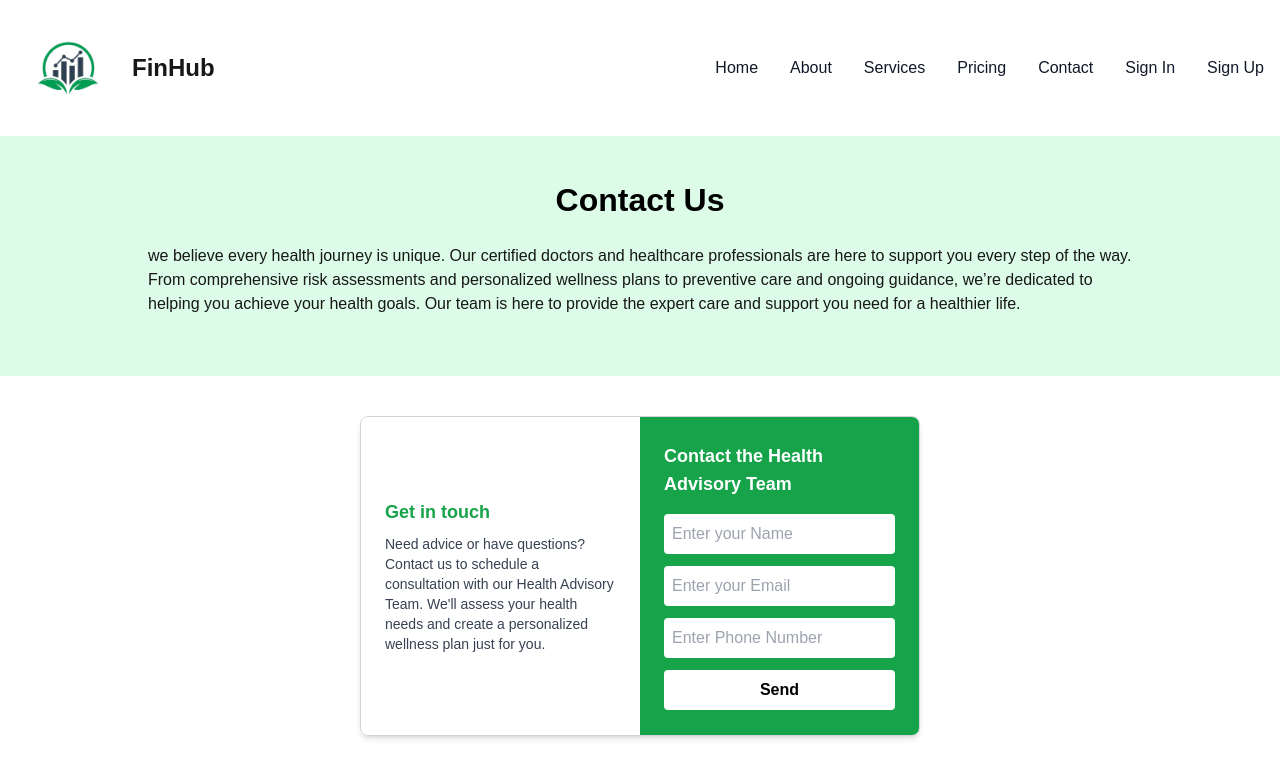
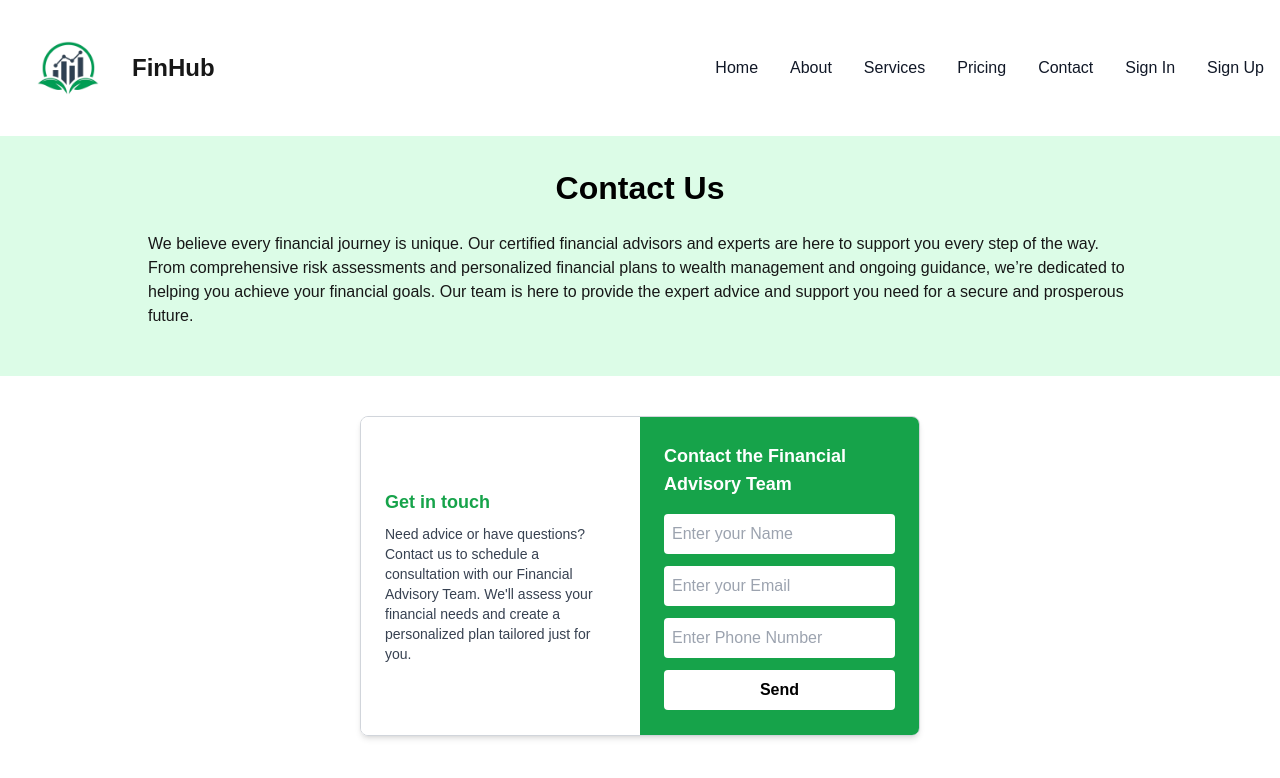
Before and after one commit to khushi2706/finhub-An-finance-app-using-mern-stack-nextjs, a Next.js app: page /contactus in a window 1280 px wide. Shown: the top 778 px of the page. Built offline with nearby package versions, Linux system fonts and the light colour scheme.

Commit message:
Contact-us page content change

```diff
--- a/pages/contactus.js
+++ b/pages/contactus.js
@@ -39,12 +39,12 @@ export default function contactUs() {
       <div className="w-full h-[15rem] bg-green-100 flex flex-col justify-center items-center">
         <h1 className="text-black font-bold text-[2rem]">Contact Us</h1>
         <p className="w-[80%] p-5 font-medium text-md">
-          we believe every health journey is unique. Our certified doctors and
-          healthcare professionals are here to support you every step of the
-          way. From comprehensive risk assessments and personalized wellness
-          plans to preventive care and ongoing guidance, we’re dedicated to
-          helping you achieve your health goals. Our team is here to provide the
-          expert care and support you need for a healthier life.
+          We believe every financial journey is unique. Our certified financial
+          advisors and experts are here to support you every step of the way.
+          From comprehensive risk assessments and personalized financial plans
+          to wealth management and ongoing guidance, we’re dedicated to helping
+          you achieve your financial goals. Our team is here to provide the
+          expert advice and support you need for a secure and prosperous future.
         </p>
       </div>
       <div className="flex justify-center mt-10">
@@ -55,13 +55,14 @@ export default function contactUs() {
             </h1>
             <p className="text-sm mt-2 text-gray-700">
               Need advice or have questions? Contact us to schedule a
-              consultation with our Health Advisory Team. We'll assess your
-              health needs and create a personalized wellness plan just for you.
+              consultation with our Financial Advisory Team. We'll assess your
+              financial needs and create a personalized plan tailored just for
+              you.
             </p>
           </div>
           <div className="w-1/2 bg-green-600 p-6 flex flex-col justify-center items-center">
             <h2 className="text-lg font-semibold text-white">
-              Contact the Health Advisory Team
+              Contact the Financial Advisory Team
             </h2>
             <form className="mt-4 w-full" onSubmit={handleForm}>
               <input
```
